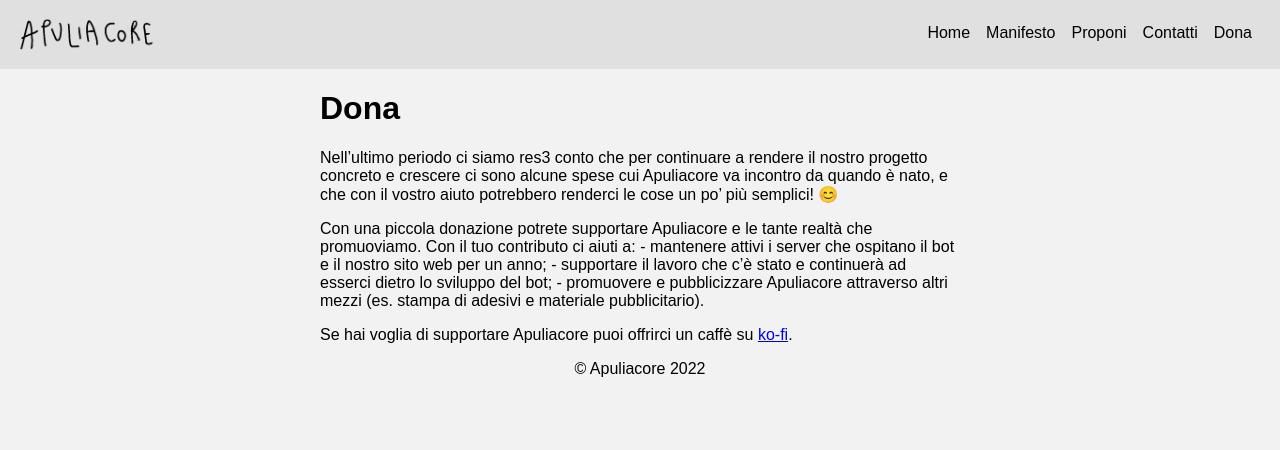
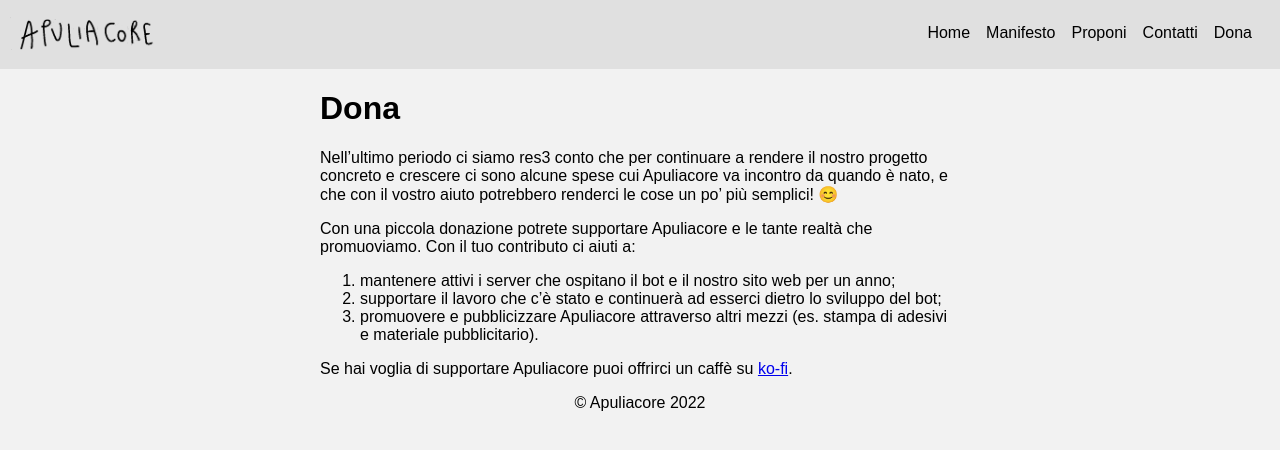
Before and after one commit to apuliacore/apuliacore.github.com, a Jekyll site: the page built from dona.html, in a window 1280 px wide. Shown: the top 450 px of the page. Built offline with Jekyll 4.4.1, drawn with Linux system fonts in a browser that asks for light colours.

Commit message:
Fix list

```diff
--- a/dona.html
+++ b/dona.html
@@ -8,9 +8,12 @@ layout: default
 
 	<p>Nell’ultimo periodo ci siamo res3 conto che per continuare a rendere il nostro progetto concreto e crescere ci sono alcune spese cui Apuliacore va incontro da quando è nato, e che con il vostro aiuto potrebbero renderci le cose un po’ più semplici! 😊</p>
 	<p>Con una piccola donazione potrete supportare Apuliacore e le tante realtà che promuoviamo. Con il tuo contributo ci aiuti a:
-	- mantenere attivi i server che ospitano il bot e il nostro sito web per un anno;
-	- supportare il lavoro che c’è stato e continuerà ad esserci dietro lo sviluppo del bot;
-	- promuovere e pubblicizzare Apuliacore attraverso altri mezzi (es. stampa di adesivi e materiale pubblicitario).</p>
+		<ol>
+			<li>mantenere attivi i server che ospitano il bot e il nostro sito web per un anno;</li>
+			<li>supportare il lavoro che c’è stato e continuerà ad esserci dietro lo sviluppo del bot;</li>
+			<li>promuovere e pubblicizzare Apuliacore attraverso altri mezzi (es. stampa di adesivi e materiale pubblicitario).</li>
+		</ol>
+	</p>
 
 	<p>Se hai voglia di supportare Apuliacore puoi offrirci un caffè su <a href='https://ko-fi.com/apuliacore'>ko-fi</a>.</p>
 
```
